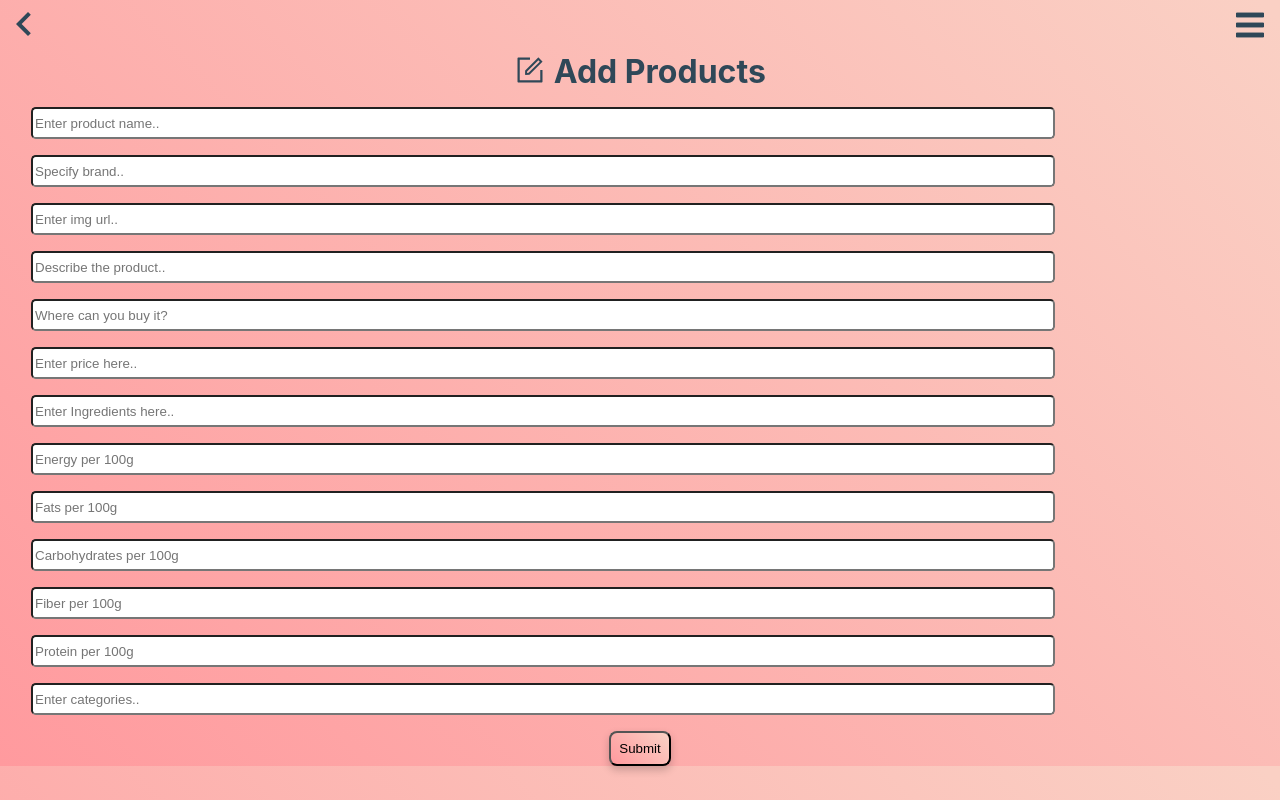
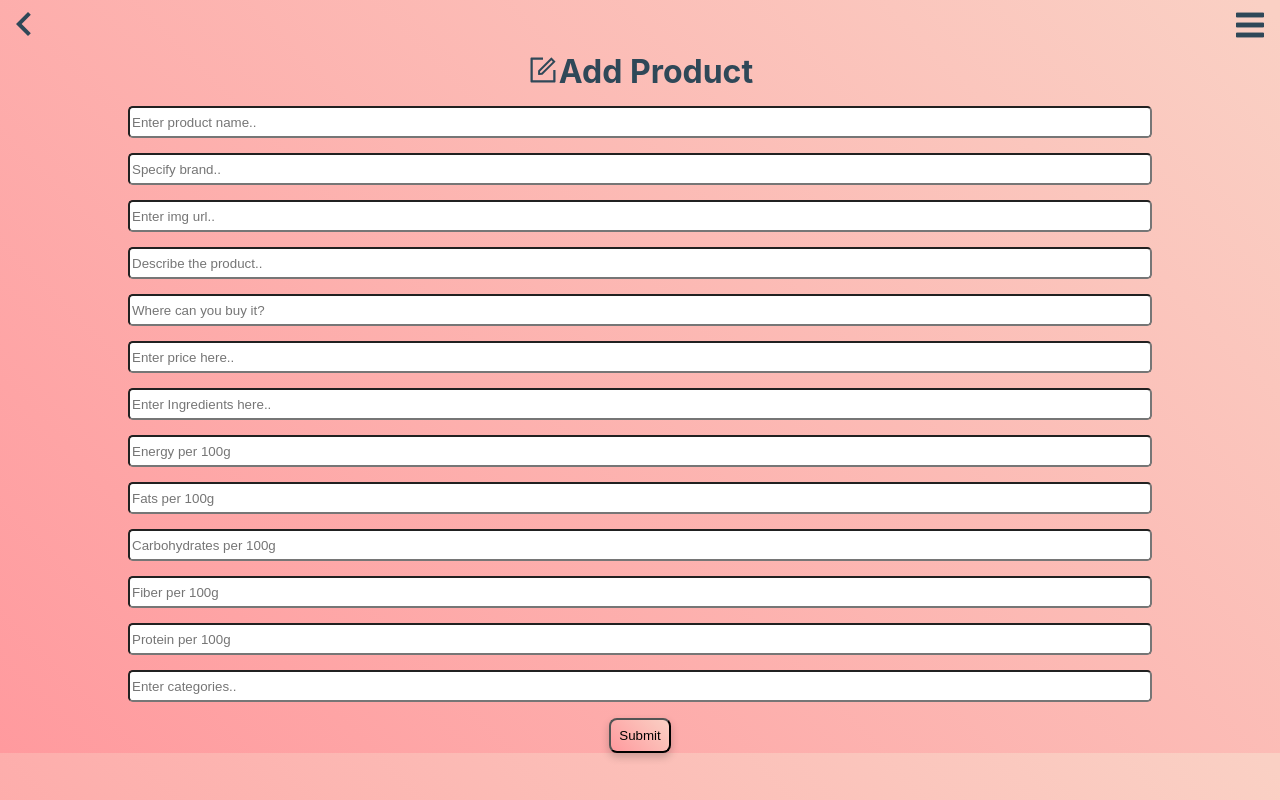
Before and after one commit to mortaen/capstone-project, a React (Create React App) app: page /product-form in a window 1280 px wide. Built offline with nearby package versions, Linux system fonts and the light colour scheme.

Commit message:
Update ProductForm to reduce code volume

```diff
--- a/src/components/ProductForm/ProductForm.js
+++ b/src/components/ProductForm/ProductForm.js
@@ -56,102 +56,96 @@ function ProductForm({ onAddProduct, onAddCategories }) {
       <Heading>
         <IconContext.Provider value={{ color: '#2f4858', size: '2rem' }}>
           <StyledAiOutlineForm />
-        </IconContext.Provider>{' '}
-        Add Products
+        </IconContext.Provider>
+        Add Product
       </Heading>
       <Form onSubmit={event => handleSubmit(event)}>
-        <Label>
-          <ScreenReaderOnly>Product Name</ScreenReaderOnly>
+        <ScreenReaderOnlyLabel htmlFor="productName">
+          Product Name
+        </ScreenReaderOnlyLabel>
         <Input
           type="text"
           name="productName"
           placeholder="Enter product name.."
           required
         />
-        </Label>
 
-        <Label>
-          <ScreenReaderOnly>Brand</ScreenReaderOnly>
+        <ScreenReaderOnlyLabel htmlFor="brand">Brand</ScreenReaderOnlyLabel>
         <Input
           type="text"
           name="brand"
           id="brand"
           placeholder="Specify brand.."
         />
-        </Label>
 
-        <Label>
-          <ScreenReaderOnly>Image Url</ScreenReaderOnly>
+        <ScreenReaderOnlyLabel htmlFor="imgUrl">
+          Image Url
+        </ScreenReaderOnlyLabel>
         <Input type="text" name="imgUrl" placeholder="Enter img url.." />
-        </Label>
 
-        <Label>
-          <ScreenReaderOnly>Description</ScreenReaderOnly>
+        <ScreenReaderOnlyLabel htmlFor="description">
+          Description
+        </ScreenReaderOnlyLabel>
         <Input
           type="text"
           name="description"
           placeholder="Describe the product.."
         />
-        </Label>
 
-        <Label>
-          <ScreenReaderOnly>Stores</ScreenReaderOnly>
-          <Input
-            type="text"
-            name="stores"
-            placeholder="Where can you buy it?"
-          />
-        </Label>
+        <ScreenReaderOnlyLabel htmlFor="stores">Stores</ScreenReaderOnlyLabel>
+        <Input type="text" name="stores" placeholder="Where can you buy it?" />
 
-        <Label>
-          <ScreenReaderOnly>Price</ScreenReaderOnly>
+        <ScreenReaderOnlyLabel htmlFor="price">Price</ScreenReaderOnlyLabel>
         <Input
           type="number"
           step="any"
           name="price"
           placeholder="Enter price here.."
         />
-        </Label>
-        <Label>
-          <ScreenReaderOnly>Ingredients</ScreenReaderOnly>
+
+        <ScreenReaderOnlyLabel htmlFor="ingredients">
+          Ingredients
+        </ScreenReaderOnlyLabel>
         <Input
           type="text"
           name="ingredients"
           placeholder="Enter Ingredients here.."
         />
-        </Label>
-        <Label>
-          <ScreenReaderOnly>Energy per 100g</ScreenReaderOnly>
+
+        <ScreenReaderOnlyLabel htmlFor="energy">
+          Energy per 100g
+        </ScreenReaderOnlyLabel>
         <Input type="text" name="energy" placeholder="Energy per 100g" />
-        </Label>
-        <Label>
-          <ScreenReaderOnly>Fats per 100g</ScreenReaderOnly>
+
+        <ScreenReaderOnlyLabel htmlFor="fats">
+          Fats per 100g
+        </ScreenReaderOnlyLabel>
         <Input type="text" name="fats" placeholder="Fats per 100g" />
-        </Label>
-        <Label>
-          <ScreenReaderOnly>Carbohydrates per 100g</ScreenReaderOnly>
+
+        <ScreenReaderOnlyLabel htmlFor="carbohydrates">
+          Carbohydrates per 100g
+        </ScreenReaderOnlyLabel>
         <Input
           type="text"
           name="carbohydrates"
           placeholder="Carbohydrates per 100g"
         />
-        </Label>
-        <Label>
-          <ScreenReaderOnly>Fiber per 100g</ScreenReaderOnly>
+
+        <ScreenReaderOnlyLabel htmlFor="fiber">
+          Fiber per 100g
+        </ScreenReaderOnlyLabel>
         <Input type="text" name="fiber" placeholder="Fiber per 100g" />
-        </Label>
-        <Label>
-          <ScreenReaderOnly>Protein per 100g</ScreenReaderOnly>
+
+        <ScreenReaderOnlyLabel htmlFor="protein">
+          Protein per 100g
+        </ScreenReaderOnlyLabel>
         <Input type="text" name="protein" placeholder="Protein per 100g" />
-        </Label>
-        <Label>
-          <ScreenReaderOnly>Categories</ScreenReaderOnly>
-          <Input
-            type="text"
-            name="categories"
-            placeholder="Enter categories.."
-          />
-        </Label>
+
+        <ScreenReaderOnlyLabel htmlFor="categories">
+          Categories
+        </ScreenReaderOnlyLabel>
+        <Input type="text" name="categories" placeholder="Enter categories.." />
+
         <Button>Submit</Button>
       </Form>
     </>
@@ -164,14 +158,10 @@ const Form = styled.form`
   align-items: center;
 `
 
-const Label = styled.label`
-  width: 100%;
-`
-
 const Input = styled.input`
   width: 80%;
   min-height: 2rem;
-  margin: 1rem 0 0 2rem;
+  margin-top: 1rem;
   border-radius: 0.3rem;
 `
 
@@ -202,7 +192,7 @@ const StyledAiOutlineForm = styled(AiOutlineForm)`
   vertical-align: -8%;
 `
 
-const ScreenReaderOnly = styled.span`
+const ScreenReaderOnlyLabel = styled.label`
   display: inline-block;
   border: 0;
   clip: rect(0 0 0 0);
```
Lines whose indentation alone changed are shown as unchanged.
